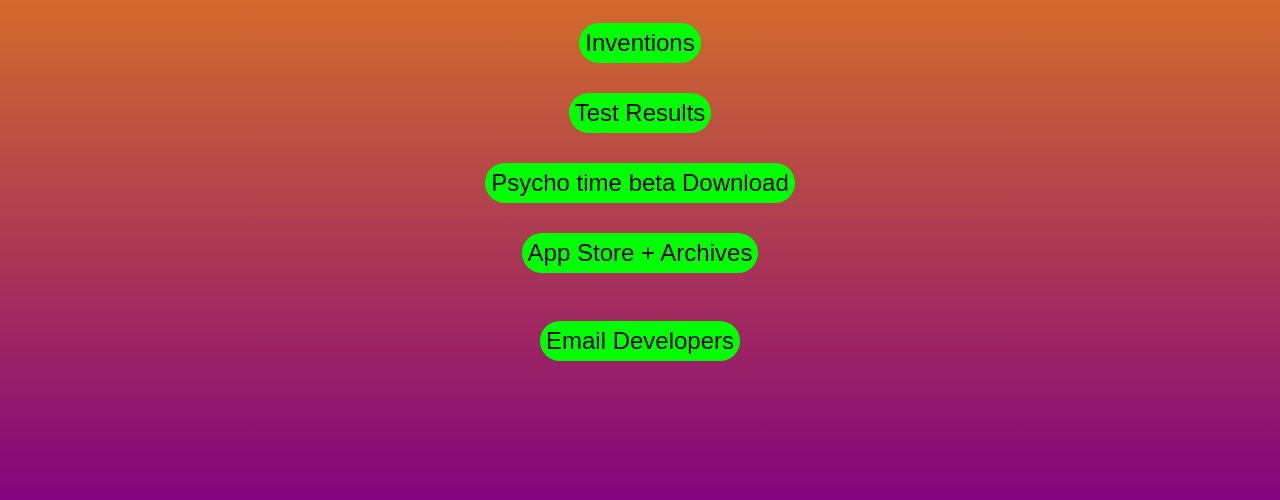
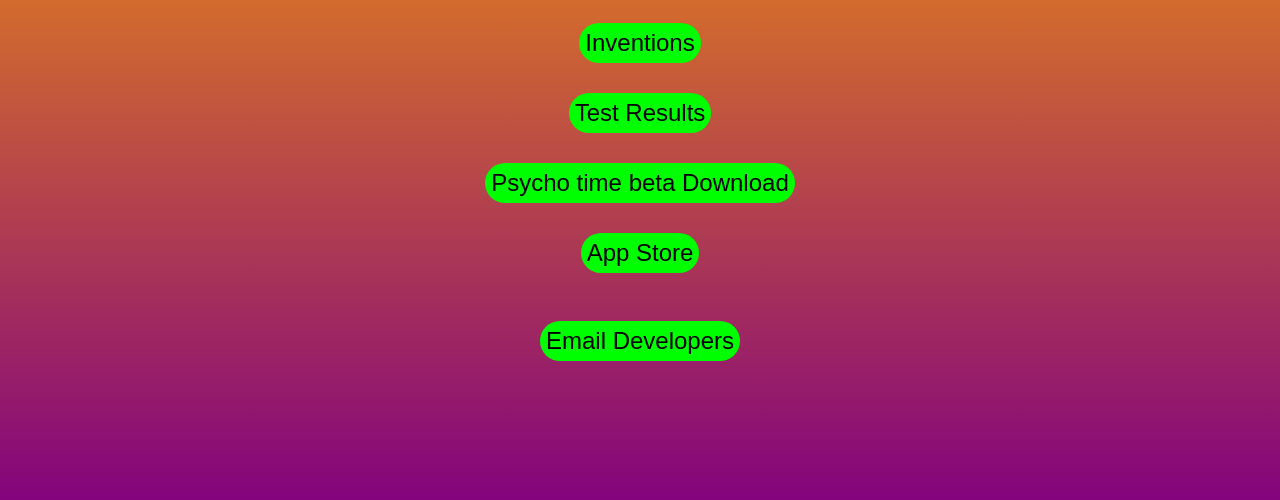
Before and after one commit to hedgehogparrotdev/datacat, a plain HTML site: page index.html in a window 1280 px wide. Shown: the part 280-780 px from the top of the page. Drawn offline with Linux system fonts and the light colour scheme.

Commit message:
Update index.html

```diff
--- a/index.html
+++ b/index.html
@@ -22,7 +22,7 @@
         <br>
 
           <a href="https://hedgehogparrotdev.github.io/androidappinnioasisg1/">
-               <button>App Store + Archives</button>
+               <button>App Store</button>
 
           </a>
 
```
